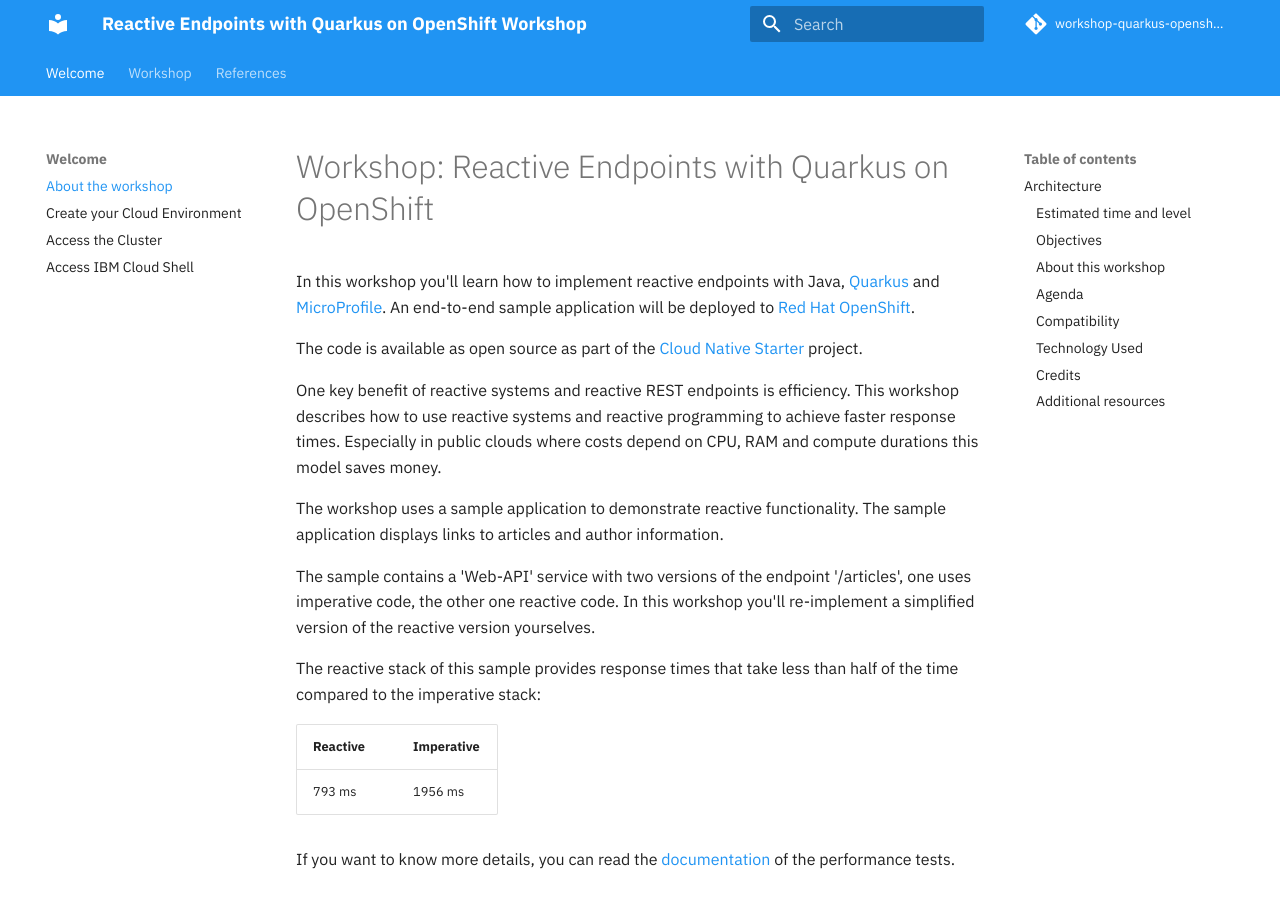
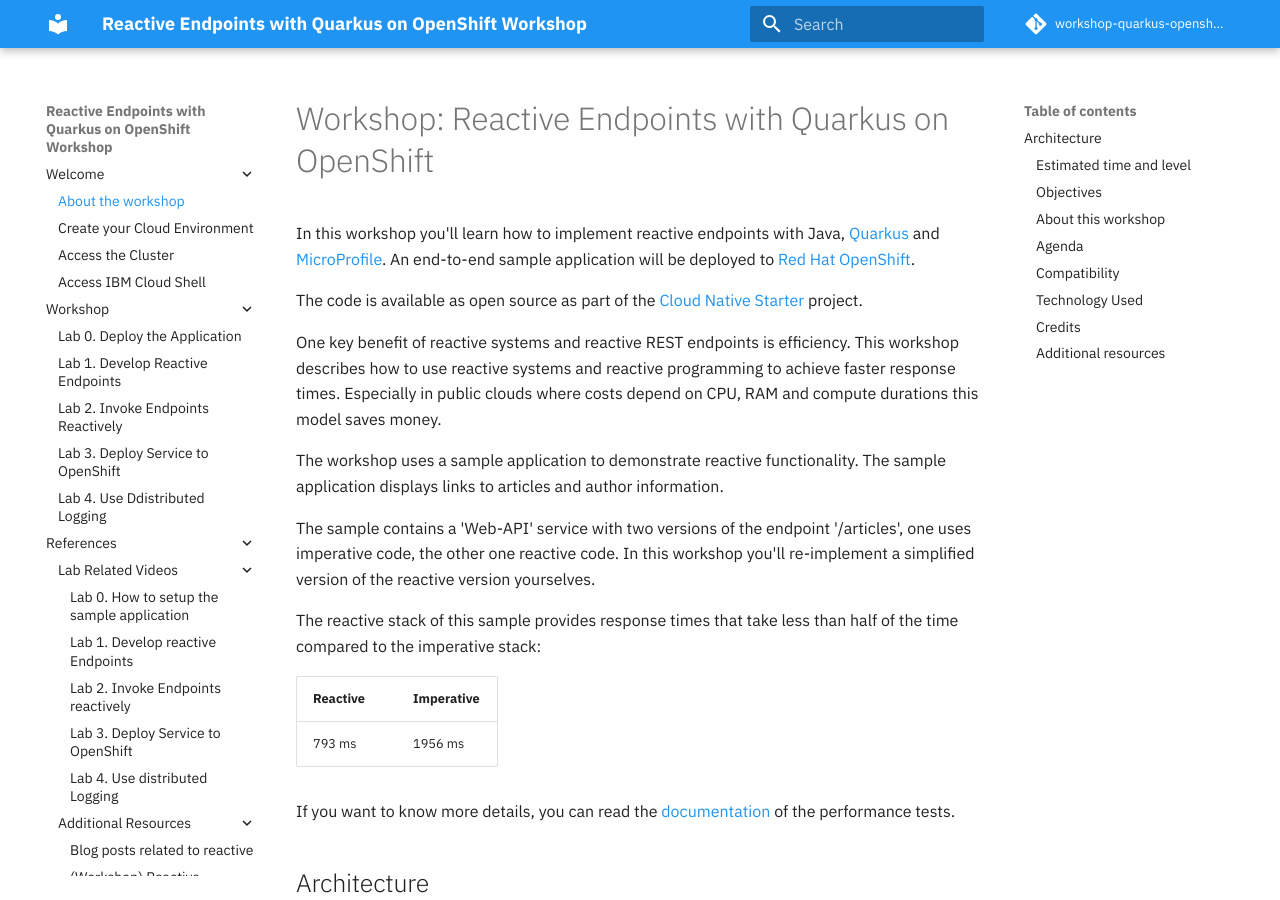
Before and after one commit to IBM/workshop-quarkus-openshift-reactive-endpoints, an MkDocs documentation site: the page built from docs/README.md, in a window 1280 px wide and 900 px high. Built offline with MkDocs 1.6.1 and Material for MkDocs 9.7.7, drawn with Linux system fonts in a browser that asks for light colours; comment, search, counter and statistics services are not loaded; some of the changed text lies outside the part shown.

Commit message:
go to single left nav

```diff
--- a/mkdocs.yml
+++ b/mkdocs.yml
@@ -22,7 +22,18 @@
     - Lab 3. Deploy Service to OpenShift: exercise-04/README.md
     - Lab 4. Use Ddistributed Logging: exercise-05/README.md
   - References:
-    - Additional resources: resources/README.md
+    - Lab Related Videos:
+      - Lab 0. How to setup the sample application: https://suedbroecker.net/2020/05/26/how-to-setup-the-reactive-cloud-native-starter-sample-application-on-openshift-in-ibm-cloud
+      - Lab 1. Develop reactive Endpoints: https://suedbroecker.net/2020/06/10/develop-reactive-endpoints-with-quarkus
+      - Lab 2. Invoke Endpoints reactively: https://suedbroecker.net/2020/06/15/invoke-reactive-endpoints-with-quarkus
+      - Lab 3. Deploy Service to OpenShift: https://suedbroecker.net/2020/06/17/deploy-a-microservice-to-openshift
+      - Lab 4. Use distributed Logging: https://suedbroecker.net/2020/06/18/use-distributed-logging-for-mircoservices
+    - Additional Resources:
+      - Blog posts related to reactive: https://github.com/IBM/cloud-native-starter/tree/master/reactive#blogs
+      - (Workshop) Reactive Messaging with Quarkus on OpenShift: https://github.com/IBM/workshop-quarkus-openshift-reactive-messaging
+      - Cloud-Native-Starter project: https://github.com/IBM/cloud-native-starter
+      - Cloud-Native-Starter project reactive: https://github.com/IBM/cloud-native-starter/tree/master/reactive
+
 
 ## DO NOT CHANGE BELOW THIS LINE
 
@@ -38,8 +49,9 @@
   icon:
     logo: material/library
   features:
-    - navigation.tabs
-    #- navigation.instant
+    # - navigation.tabs
+    - navigation.instant
+    - navigation.expand
   palette:
     scheme: default
     primary: blue
```
Also changed, not shown: docs/resources/README.md (deleted, +0 -16 lines).
